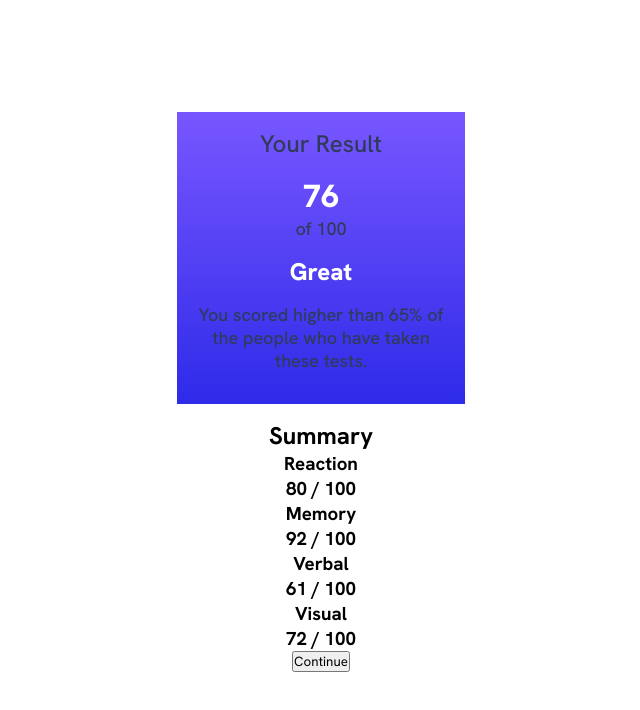
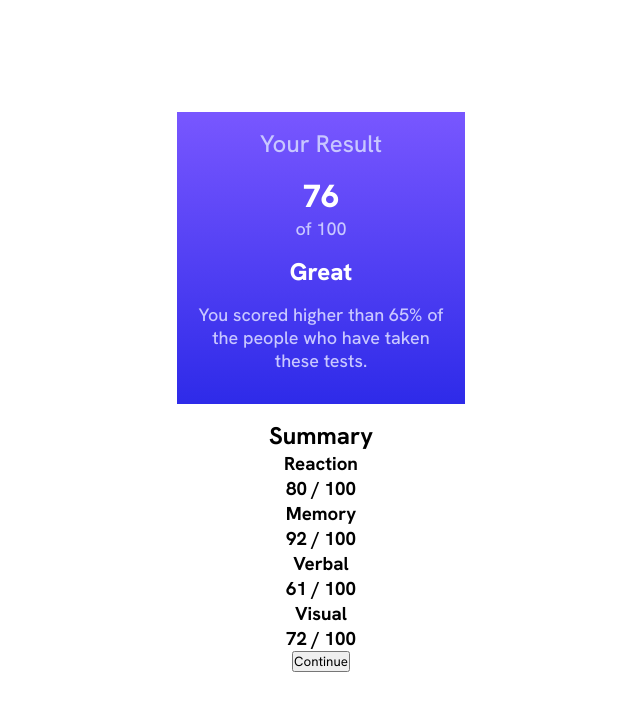
Before and after one commit to matheusfcorocher/results-summary-challenge, a plain HTML site: page index.html in a window 1280 px wide. Shown: the whole page, without its empty margins (319-959 px from the left). Drawn offline with Linux system fonts and the light colour scheme.

Commit message:
refactor: change color of result title, score and text

```diff
--- a/index.css
+++ b/index.css
@@ -82,7 +82,7 @@ body {
 
     font-size: var(--font-size-medium);
     font-weight: var(--font-weight-small);
-    color: var(--dark-gray-blue);
+    color: var(--light-lavender);
 }
 
 .result-score {
@@ -90,7 +90,7 @@ body {
 
     font-size: var(--font-size-small);
     font-weight: var(--font-weight-small);
-    color: var(--dark-gray-blue);
+    color: var(--light-lavender);
 }
 
 .result-score span {
@@ -114,7 +114,7 @@ body {
 
     font-size: var(--font-size-small);
     font-weight: var(--font-weight-small);
-    color: var(--dark-gray-blue);
+    color: var(--light-lavender);
 }
 
 .summary-section {
```
